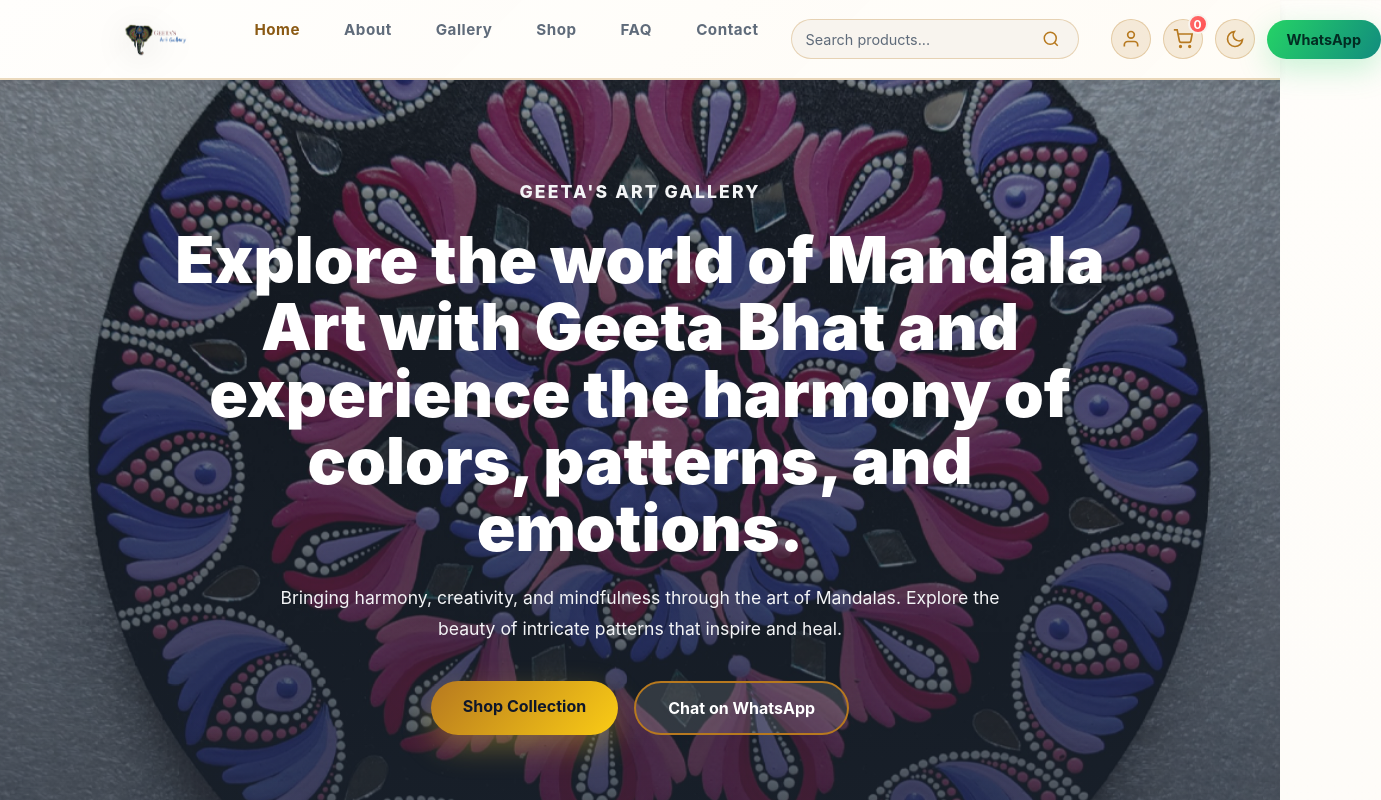
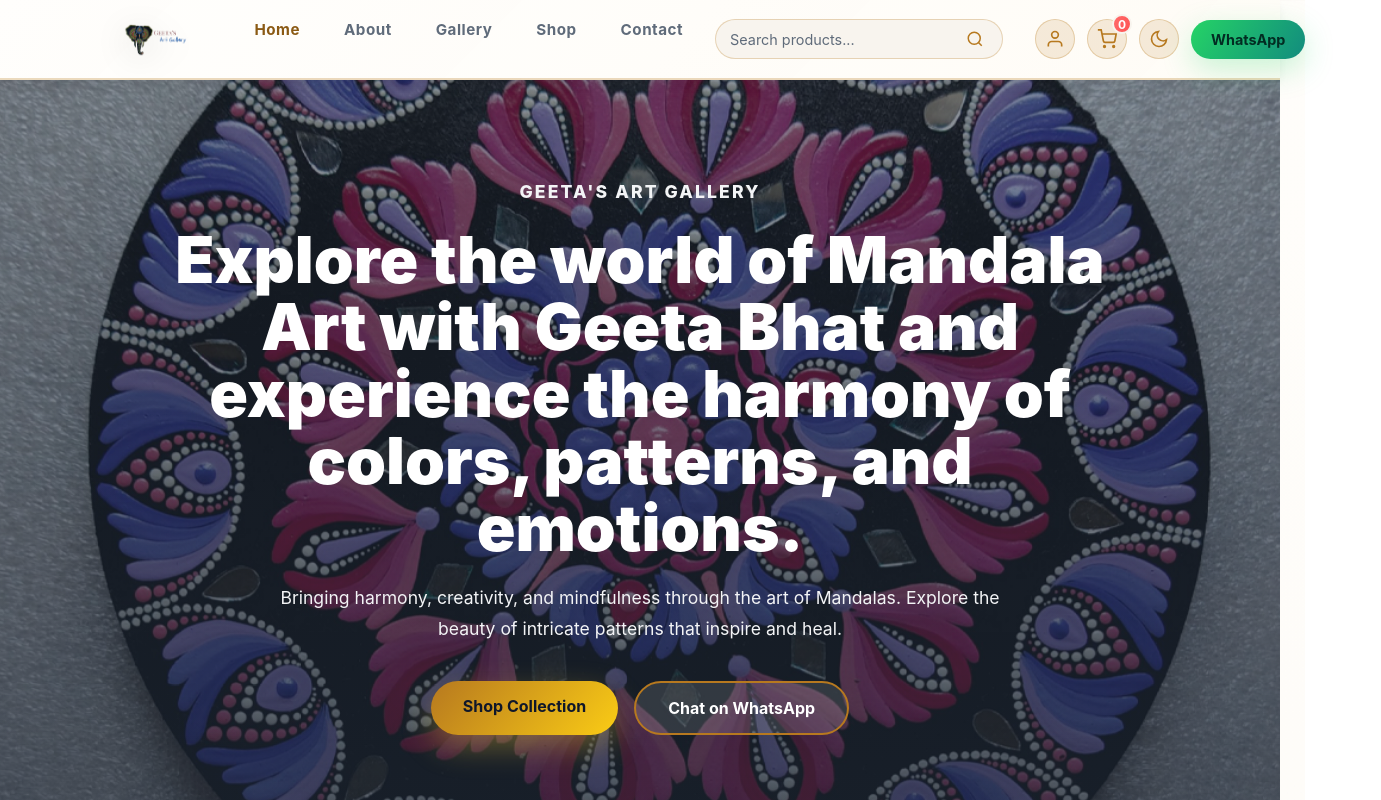
Before and after one commit to ChandanHegde24/Geetha_Artgallary, a React (Vite) app: page / in a window 1280 px wide. Shown: the top 800 px of the page, 1381 px wide, since content can reach past the window. Built offline with nearby package versions, Linux system fonts and the light colour scheme.

Commit message:
Fix Responsivness of page

```diff
--- a/src/components/Navbar.jsx
+++ b/src/components/Navbar.jsx
@@ -45,7 +45,6 @@ export default function Navbar() {
           <li><NavLink to="/about" onClick={() => setIsMenuOpen(false)}>About</NavLink></li>
           <li><NavLink to="/gallery" onClick={() => setIsMenuOpen(false)}>Gallery</NavLink></li>
           <li><NavLink to="/shop" onClick={() => setIsMenuOpen(false)}>Shop</NavLink></li>
-          <li><NavLink to="/faq" onClick={() => setIsMenuOpen(false)}>FAQ</NavLink></li>
           <li><NavLink to="/contact" onClick={() => setIsMenuOpen(false)}>Contact</NavLink></li>
         </ul>
 
```
